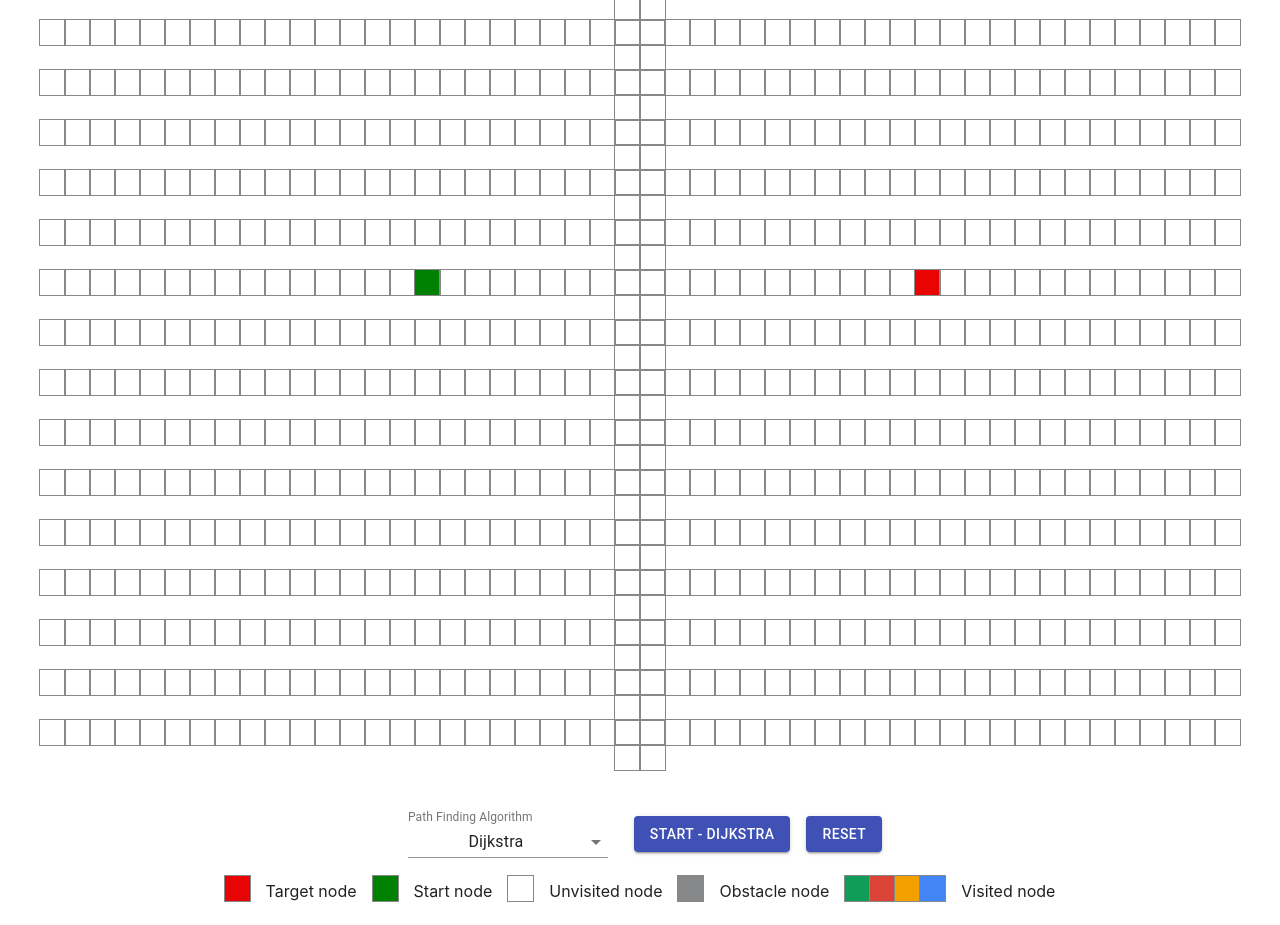
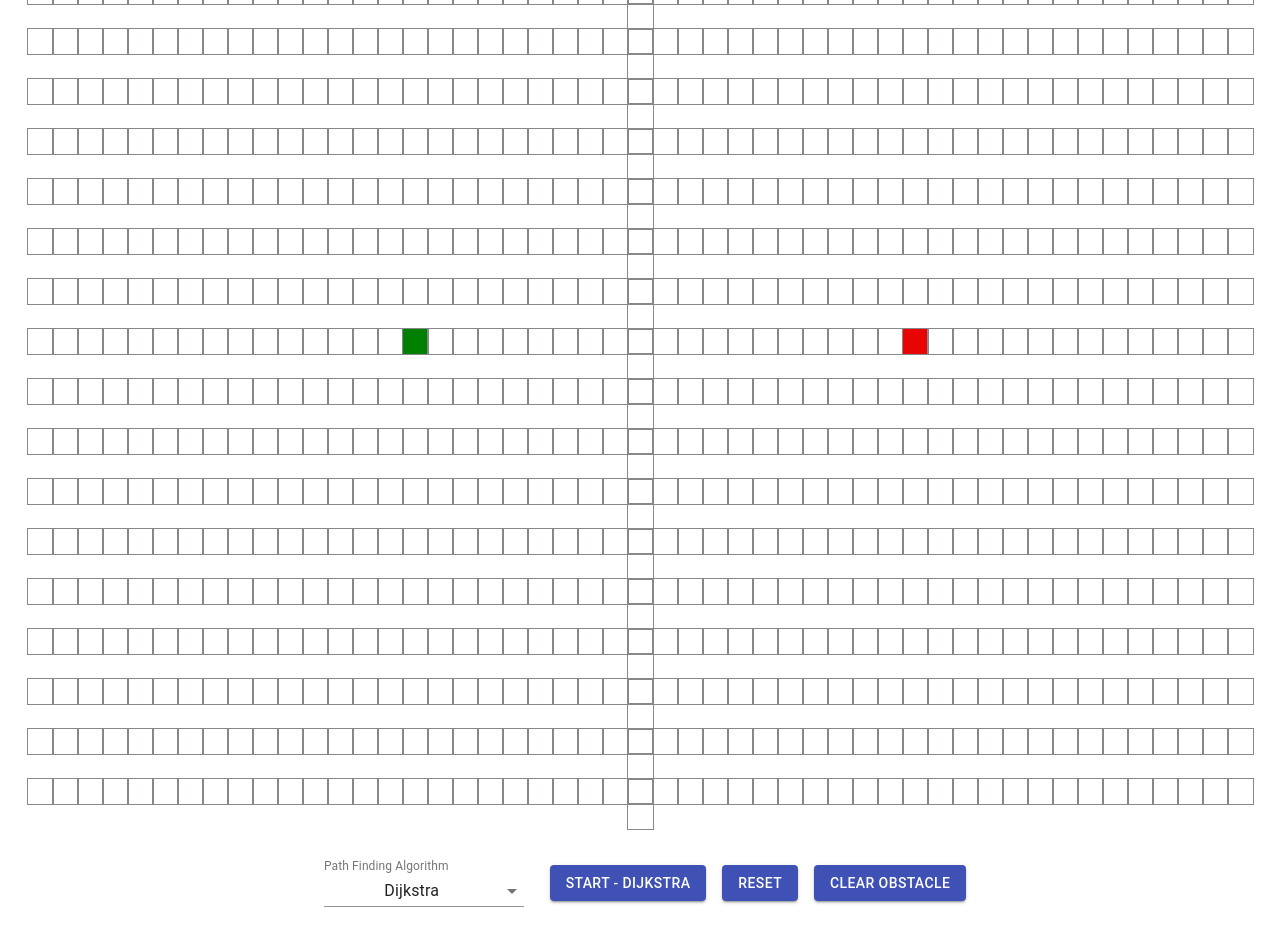
Before and after one commit to Conradyen/Path-finding-Visualizer, a React (Create React App) app: page / in a window 1280 px wide. Shown: the part 260-1185 px from the top of the page. Built offline with nearby package versions, Linux system fonts and the light colour scheme.

Commit message:
version 1.0

```diff
--- a/src/App.css
+++ b/src/App.css
@@ -1,3 +1,6 @@
 .App {
   text-align: center;
 }
+.top-label {
+  margin: 30px;
+}
--- a/src/App.js
+++ b/src/App.js
@@ -6,8 +6,8 @@ import Label from "./components/label";
 function App() {
   return (
     <div className="App">
+      <Label></Label>
       <Graph></Graph>
-      <Label></Label>
     </div>
   );
 }
--- a/src/components/Controller.js
+++ b/src/components/Controller.js
@@ -20,6 +20,7 @@ export default function Controller({
   handelAlgoChange,
   handelStartBtnClick,
   handleResetButtonClick,
+  handleClearWall,
 }) {
   const classes = useStyles();
   return (
@@ -71,6 +72,15 @@ export default function Controller({
               Reset
             </Button>
           </Grid>
+          <Grid item>
+            <Button
+              variant="contained"
+              color="primary"
+              onClick={() => handleClearWall()}
+            >
+              Clear Obstacle
+            </Button>
+          </Grid>
         </Grid>
       </Paper>
     </div>
--- a/src/components/Graph.js
+++ b/src/components/Graph.js
@@ -136,14 +136,14 @@ export default function Graph() {
   const handleMouseUp = () => {
     if (startMove) {
       setstartMove(false);
-      // if (algoDone) {
-      //   handelSPafterAlgocomplete();
-      // }
+      if (algoDone) {
+        handelSPafterAlgocomplete();
+      }
     } else if (endMove) {
       setEndMove(false);
-      // if (algoDone) {
-      //   handelSPafterAlgocomplete();
-      // }
+      if (algoDone) {
+        handelSPafterAlgocomplete();
+      }
     } else if (mouseDown) {
       setMouse(false);
     }
@@ -155,6 +155,7 @@ export default function Graph() {
     setstartCOL(START_NODE_COL);
     setendROW(FINISH_NODE_ROW);
     setendCOL(FINISH_NODE_COL);
+    setalgoDone(false);
     for (let i = 0; i < grid.length; i++) {
       for (let j = 0; j < grid[0].length; j++) {
         const node = grid[i][j];
@@ -175,8 +176,51 @@ export default function Graph() {
     }
   };
 
+  const handleClearWall = () => {
+    const newGrid = grid.slice();
+    for (let i = 0; i < newGrid.length; i++) {
+      for (let j = 0; j < newGrid[0].length; j++) {
+        const node = newGrid[i][j];
+        if (node.isWall) {
+          node.isWall = false;
+        }
+      }
+    }
+    setGrid(newGrid);
+  };
+
+  const resetAllDistance = () => {
+    const newGrid = grid.slice();
+    for (let i = 0; i < newGrid.length; i++) {
+      for (let j = 0; j < newGrid[0].length; j++) {
+        const node = newGrid[i][j];
+        node.distance = Infinity;
+        node.cost = Infinity;
+        node.isVisited = false;
+      }
+    }
+    setGrid(newGrid);
+  };
+
   const handelAlgoChange = (e) => {
     setAlgo(e.target.value);
+  };
+
+  const resetAllClassName = () => {
+    for (let row = 0; row < 20; row++) {
+      for (let col = 0; col < 50; col++) {
+        if (
+          document.getElementById(`node-${row}-${col}`).className !==
+            "node node-finish" ||
+          document.getElementById(`node-${row}-${col}`).className !==
+            "node node-start" ||
+          document.getElementById(`node-${row}-${col}`).className !==
+            "node node-wall"
+        ) {
+          document.getElementById(`node-${row}-${col}`).className = "node";
+        }
+      }
+    }
   };
 
   const directShowVisitedNode = (
@@ -205,7 +249,8 @@ export default function Graph() {
   const handelSPafterAlgocomplete = () => {
     const startNode = grid[startROW][startCOL];
     const finishNode = grid[endROW][endCOL];
-    handleResetButtonClick();
+    resetAllDistance();
+    resetAllClassName();
     var visitedNodesInOrder;
     switch (useAlgo) {
       case 2:
@@ -256,6 +301,7 @@ export default function Graph() {
   const handelStartBtnClick = () => {
     const startNode = grid[startROW][startCOL];
     const finishNode = grid[endROW][endCOL];
+    resetAllDistance();
     var visitedNodesInOrder;
     switch (useAlgo) {
       case 2:
@@ -308,6 +354,7 @@ export default function Graph() {
         handelAlgoChange={handelAlgoChange}
         handelStartBtnClick={handelStartBtnClick}
         handleResetButtonClick={handleResetButtonClick}
+        handleClearWall={handleClearWall}
       ></Controller>
     </React.Fragment>
   );
--- a/src/components/graph.css
+++ b/src/components/graph.css
@@ -7,6 +7,6 @@
 }
 
 .grid {
-  margin: 30px;
+  margin: 20px;
   font-size: 0;
 }
--- a/src/components/label.js
+++ b/src/components/label.js
@@ -4,7 +4,7 @@ import Paper from "@material-ui/core/Paper";
 
 export default function Label() {
   return (
-    <div>
+    <div className="top-label">
       <Paper elevation={0}>
         <Grid container spacing={2} alignItems="center" justify="center">
           <Grid item>
```
Also changed, not shown: package.json (+14 -1 lines).
